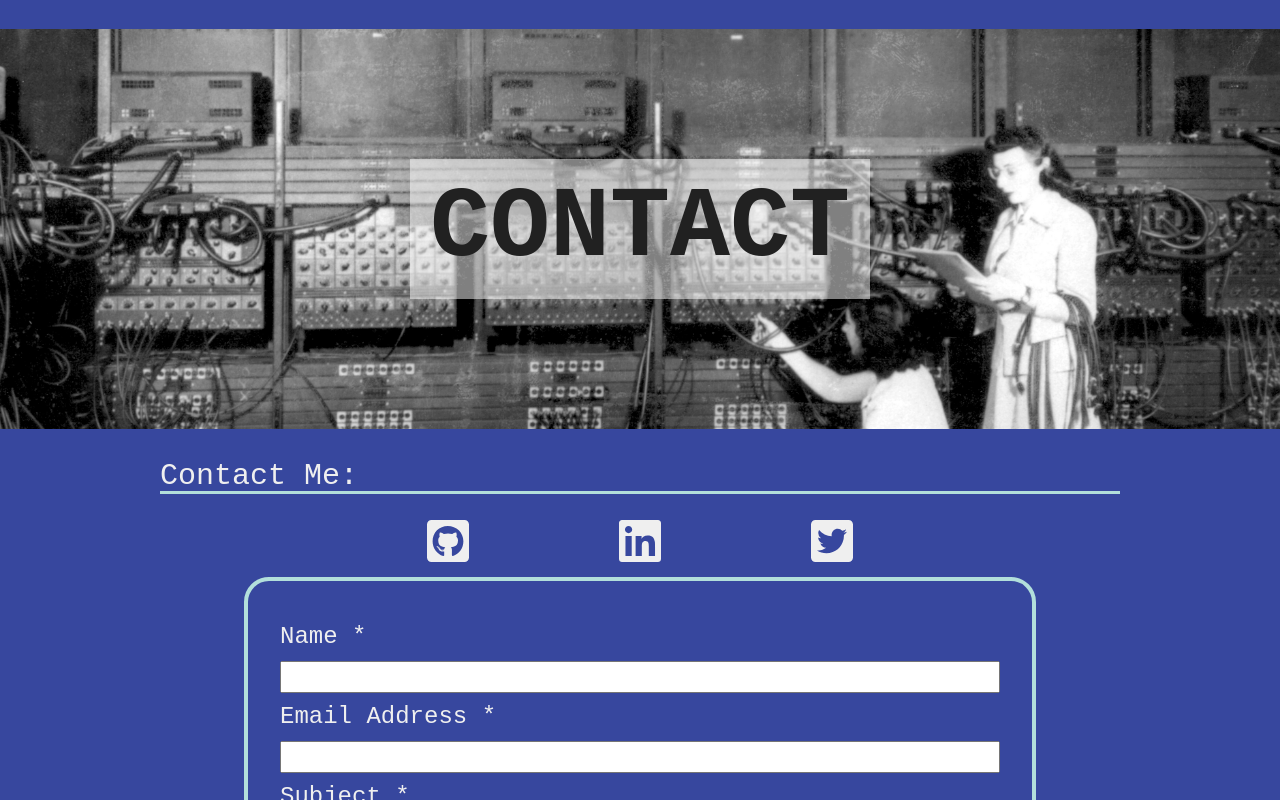
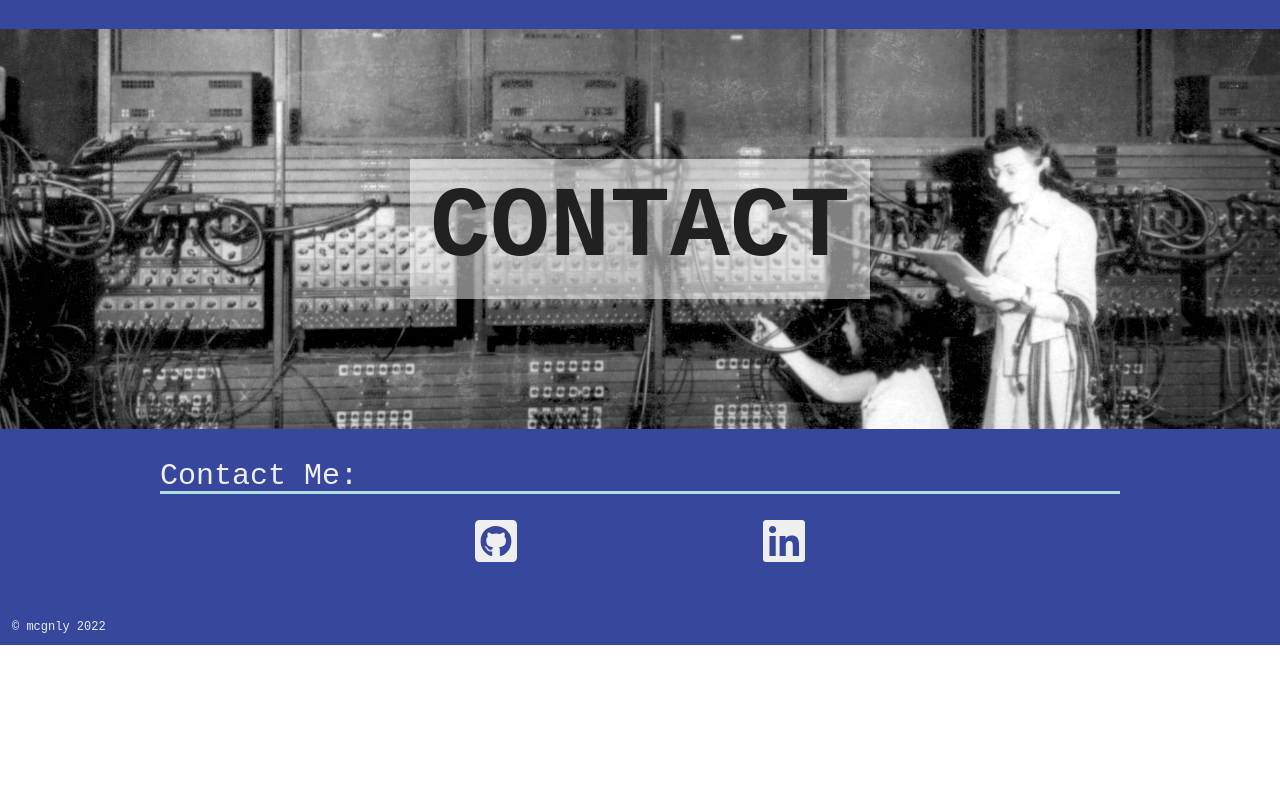
Before and after one commit to mcgnly/mcgnly-2, a Gatsby site: page / in a window 1280 px wide. Shown: the part 2000-2800 px from the top of the page. After the commit the page ends 2645 px from the top, so only its background shows below. Built offline with nearby package versions, Linux system fonts and the light colour scheme; Gatsby itself is replaced by a stand-in of ours.

Commit message:
updates for netlify deploy

```diff
--- a/gatsby-config.js
+++ b/gatsby-config.js
@@ -24,7 +24,7 @@ module.exports = {
         background_color: `#663399`,
         theme_color: `#663399`,
         display: `minimal-ui`,
-        // icon: `src/images/favicon-space-shuttle.ico`, // This path is relative to the root of the site.
+        icon: `src/images/favicon-space-shuttle.ico`, // This path is relative to the root of the site.
       },
     },
     // this (optional) plugin enables Progressive Web App + Offline functionality
--- a/src/components/projects.json
+++ b/src/components/projects.json
@@ -46,12 +46,7 @@
     },
     {
         "title":"Amazon Alexa Space Station Locater",
-        "content": "As part of my interest in developing my skills in different directions, I learned how to build apps for the Amazon Alexa. This is the third in a series of apps I built for Amazon Alexa, and for whatever reason the most successful. It takes the current time and returns the point on Earth over which the International Space Station is at this very second. Built using Node and Amazon Lambda. Available at: ",
-        "link": {
-            "url":"https://www.amazon.com/mcgnly-Space-Station/dp/B01MZ2ONRB/ref=sr_1_2?s=digital-skills&ie=UTF8&qid=1486298736&sr=1-2&keywords=mcgnly",
-            "title":"amazon alexa app",
-            "text":"Amazon Alexa app store"
-        }
+        "content": "As part of my interest in developing my skills in different directions, I learned how to build apps for the Amazon Alexa. This is the third in a series of apps I built for Amazon Alexa, and for whatever reason the most successful. It takes the current time and returns the point on Earth over which the International Space Station is at this very second. Built using Node and Amazon Lambda. Available at: "
     },
     {
         "title":"Basic Redux",
--- a/src/components/seo.js
+++ b/src/components/seo.js
@@ -67,8 +67,37 @@ function SEO({ description, lang, meta, title }) {
           name: `twitter:description`,
           content: metaDescription,
         },
-      ].concat(meta)}
-    />
+      ].concat(meta)}>
+
+
+      {/* <!-- VISA Tracking Code for www.mcgnly.com --> */}
+      <script>
+      {(function (v, i, s, a) {
+        if (!v._visaSettings) {
+          v._visaSettings = {}
+        }
+        v._visaSettings["d9d759b4-f127-11ea-b589-901b0edac50a"] = {
+          v: "0.3",
+          s: "d9d759b4-f127-11ea-b589-901b0edac50a",
+          a: "1",
+        }
+        var _v = i.getElementsByTagName("head")[0]
+        var _a = _v
+        var _i = i.createElement("script")
+        var _s = _i
+        _s.defer = "defer"
+        _s.src =
+          s + a + v._visaSettings["d9d759b4-f127-11ea-b589-901b0edac50a"].v
+        _a.appendChild(_s)
+      })(
+        window,
+        document,
+        "//app-worker.visitor-analytics.io/main",
+        ".js?s=d9d759b4-f127-11ea-b589-901b0edac50a&v="
+      )}
+    </script>
+    {/* <!-- VISA Tracking Code for www.mcgnly.com --> */}
+    </Helmet>
   )
 }
 
--- a/src/pages/index.js
+++ b/src/pages/index.js
@@ -6,8 +6,7 @@
 import SEO from "../components/seo"
 import projectList from "../components/projects.json";
 import ProjectItem from "../components/projectItem";
-import ContactForm from '../components/contactForm';
-import { faGithubSquare, faLinkedin, faTwitterSquare } from '@fortawesome/free-brands-svg-icons'
+import { faGithubSquare, faLinkedin } from '@fortawesome/free-brands-svg-icons'
 import { FontAwesomeIcon } from '@fortawesome/react-fontawesome'
 
 function IndexPage() {
@@ -70,13 +69,13 @@
 							<a className="contactInfo" href="https://github.com/mcgnly" target="_blank" title="See some things I made for the internet"><FontAwesomeIcon size='2x' icon={faGithubSquare} /></a>
 						</li>
 						<li>
-							<a className="contactInfo" href="https://www.linkedin.com/in/mcgnly/" target="_blank" title="Social networking for adults"><FontAwesomeIcon size='2x' icon={faLinkedin} /></a>
+							<a className="contactInfo" href="https://www.linkedin.com/in/mcgnly/" target="_blank" title="Drop me a line if you would like to work together"><FontAwesomeIcon size='2x' icon={faLinkedin} /></a>
 						</li>
-						<li>
+						{/* <li>
 							<a className="contactInfo" href="https://twitter.com/mcgnly" target="_blank" title="See some things I made for the internet"><FontAwesomeIcon size='2x' icon={faTwitterSquare} /></a>
-						</li>
+						</li> */}
 					</ul>
-					<ContactForm />
+
 				</div>
 			</section>
 		</Layout>
```
Also changed, not shown: package.json (+20 -18 lines), 1 other file.
